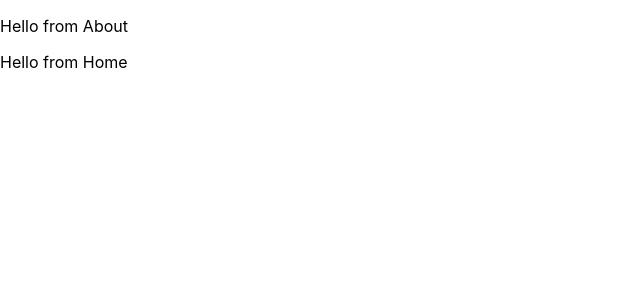
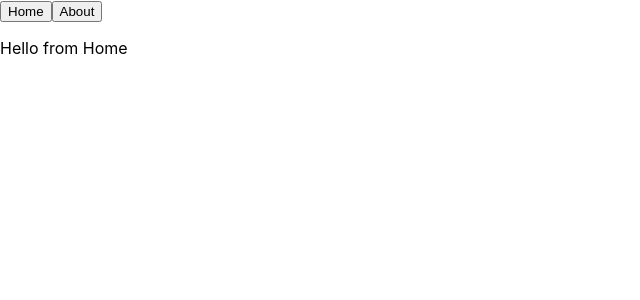
Before and after one commit to rocambille/github-battle, a React (Create React App) app: page / in a window 1280 px wide. Shown: the top 300 px of the page, without its empty margins (0-640 px from the left). Built offline with nearby package versions, Linux system fonts and the light colour scheme.

Commit message:
added v1 of navigation

```diff
--- a/src/App.jsx
+++ b/src/App.jsx
@@ -1,14 +1,22 @@
-import React from 'react';
+import React, { useState } from 'react';
 import './App.css';
 
 import About from './pages/About';
 import Home from './pages/Home';
 
 function App() {
+  const [currentPage, setCurrentPage] = useState('/home');
+
   return (
     <>
-      <About />
-      <Home />
+      <nav>
+        <button type="button" onClick={() => setCurrentPage('/home')}>Home</button>
+        <button type="button" onClick={() => setCurrentPage('/about')}>About</button>
+      </nav>
+      {currentPage === '/about'
+        && <About />}
+      {currentPage === '/home'
+        && <Home />}
     </>
   );
 }
```
